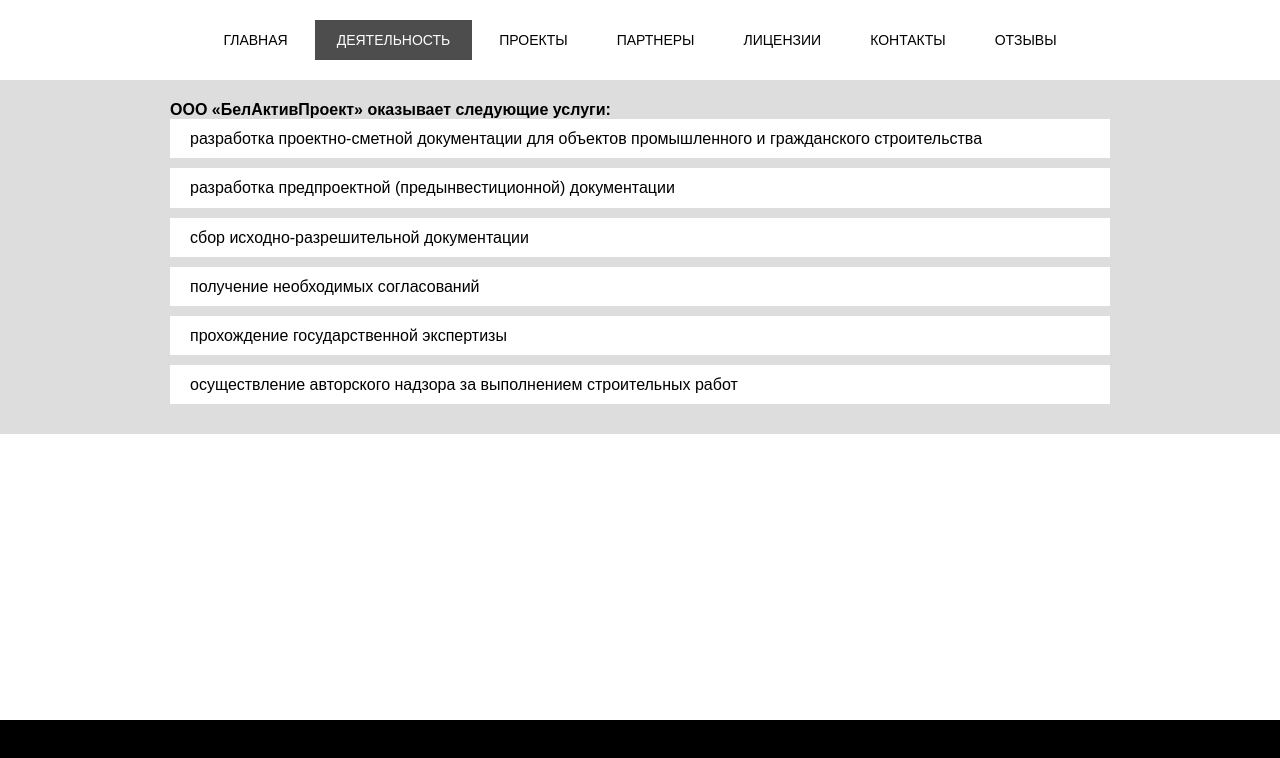
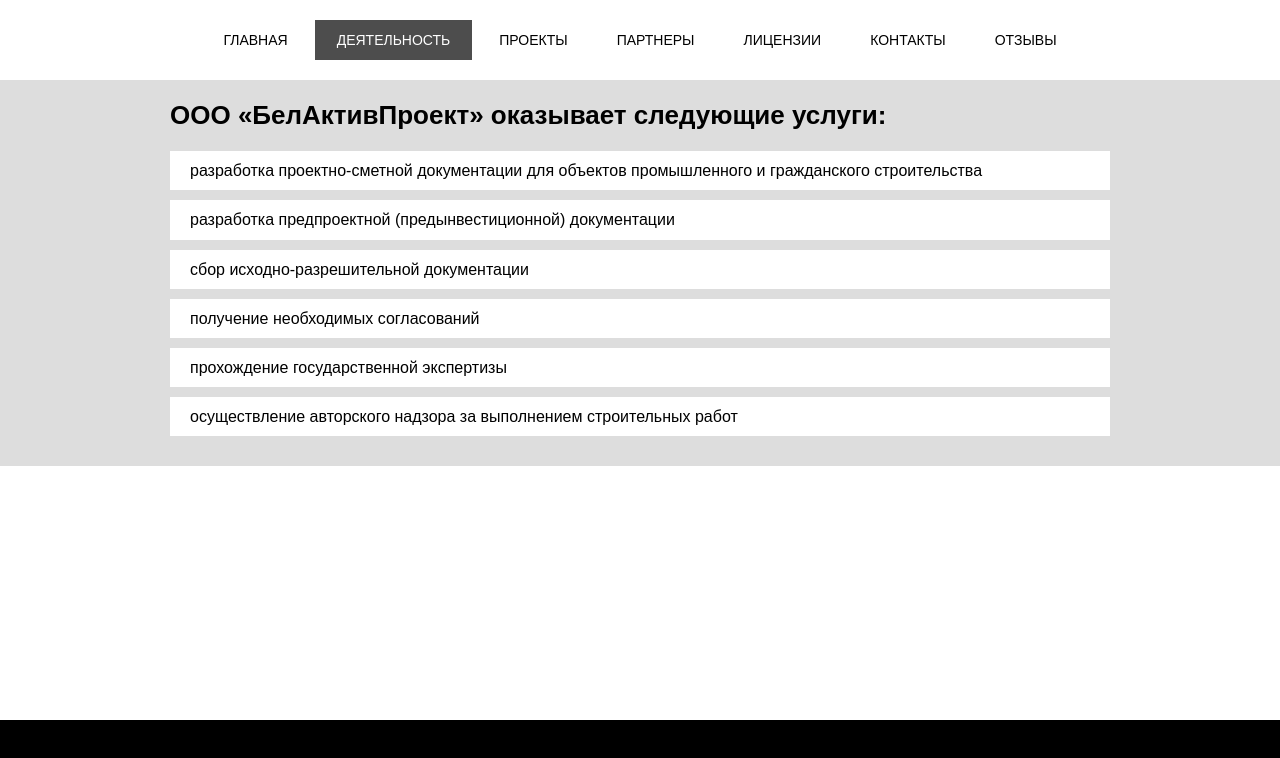
Before and after one commit to IvanKubrick/BelActiveProject, a website: page src/activities.html in a window 1280 px wide. Drawn offline with nearby package versions, Linux system fonts and the light colour scheme; files that its build step writes are made by us from their sources.

Commit message:
minor fix

```diff
--- a/src/activities.html
+++ b/src/activities.html
@@ -54,7 +54,7 @@
         </nav>
         <main class="activities">
             <div class="main-wrapper">
-                <h2 class="activities-title">
+                <h2 class="section-title">
                     ООО «БелАктивПроект» оказывает следующие услуги:
                 </h2>
                 <ul class="activities__list">
```
